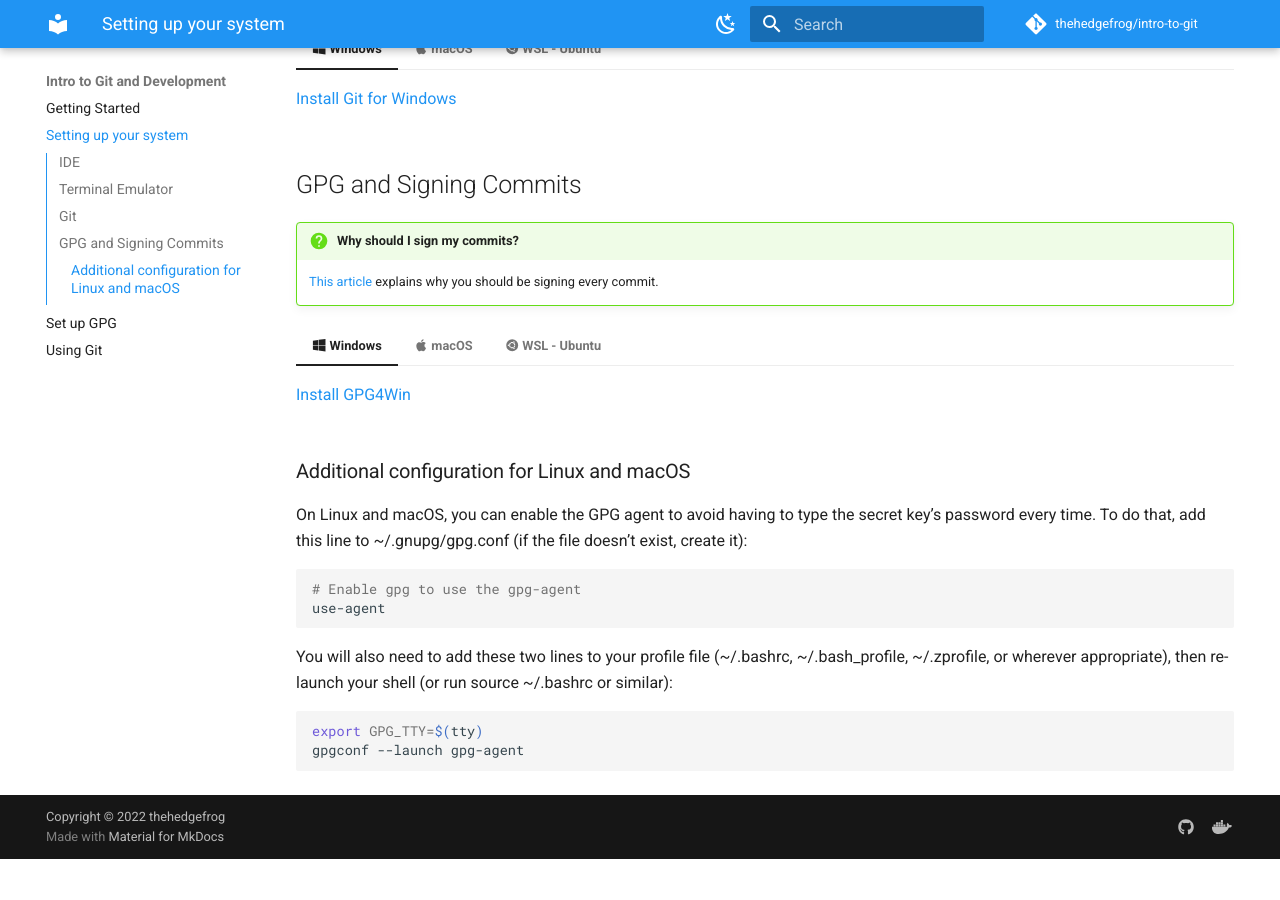
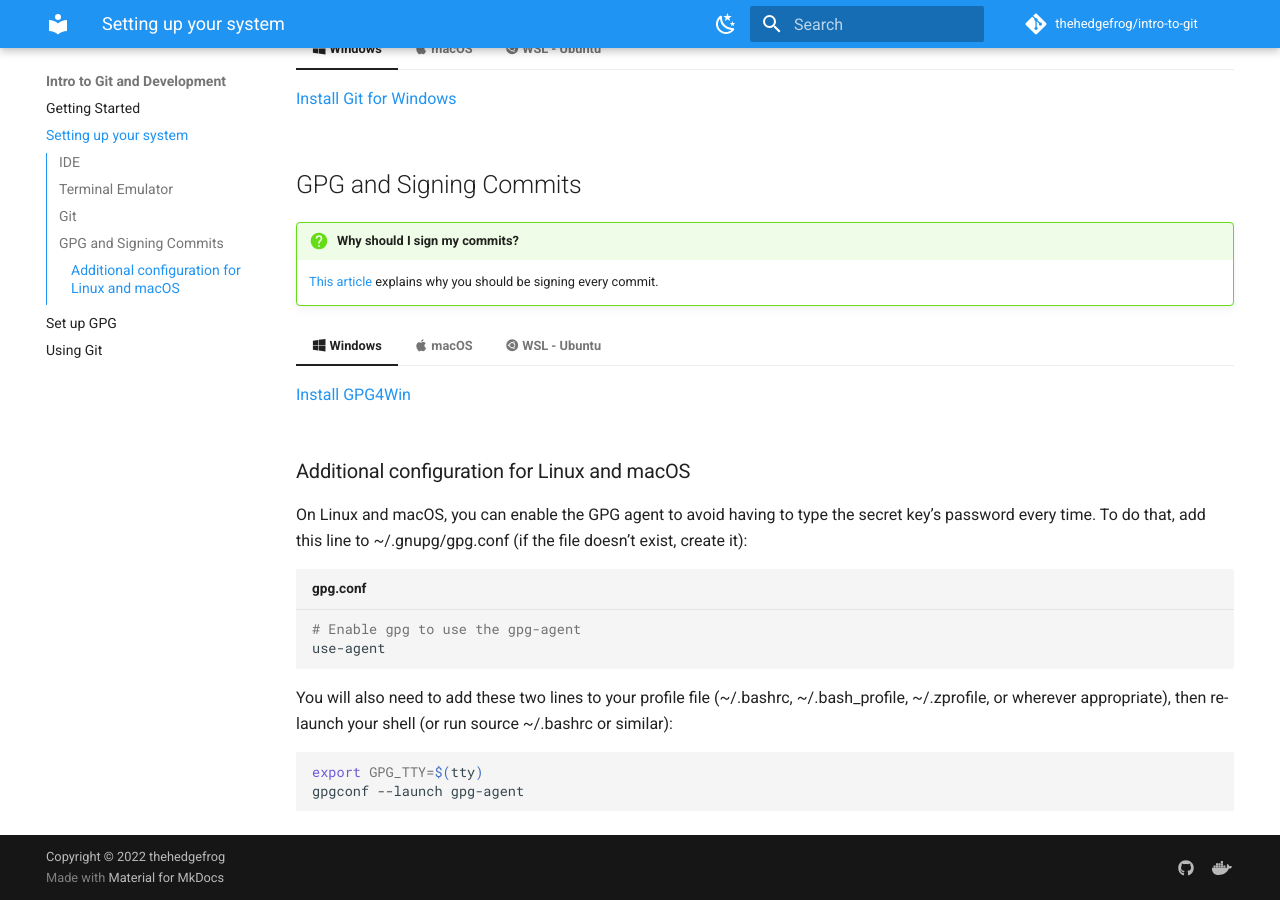
Before and after one commit to thehedgefrog/intro-to-git, an MkDocs documentation site: the page built from docs/system-setup.md, in a window 1280 px wide and 900 px high, scrolled down 1141 px. Built offline with MkDocs 1.6.1 and Material for MkDocs 9.7.7, drawn with Linux system fonts in a browser that asks for light colours; comment, search, counter and statistics services are not loaded; before the commit the page ends 2000 px from its top, so only the background shows below that.

Commit message:
code block titles

````diff
--- a/docs/system-setup.md
+++ b/docs/system-setup.md
@@ -38,12 +38,12 @@ Git needs to be installed on your system.  This can be done by command line, on
     [Install Git for Windows](https://git-scm.com/download/win)
 
 === ":material-apple: macOS"
-    ``` sh
+    ``` shell
     git --version
     ```
 
 === ":material-ubuntu: WSL - Ubuntu"
-    ``` sh
+    ``` shell
     sudo apt install git-all
     ```
 
@@ -55,11 +55,11 @@ Git needs to be installed on your system.  This can be done by command line, on
     [Install GPG4Win](https://gnupg.org/download/)
 
 === ":material-apple: macOS"
-    ``` sh
+    ``` shell
     brew install gpg
     ```
     On macOS, you might also want to install a graphical pinentry application with brew install pinentry-mac, then add this line to ~/.gnupg/gpg-agent.conf (if the file doesn’t exist, create it):
-    ```
+    ``` title="gpg-agent.conf"
     pinentry-program /usr/local/bin/pinentry-mac
     ```
 
@@ -70,13 +70,13 @@ Git needs to be installed on your system.  This can be done by command line, on
 
 ### Additional configuration for Linux and macOS
 On Linux and macOS, you can enable the GPG agent to avoid having to type the secret key’s password every time. To do that, add this line to ~/.gnupg/gpg.conf (if the file doesn’t exist, create it):
-``` sh
+``` shell title="gpg.conf"
 # Enable gpg to use the gpg-agent
 use-agent
 ```
 
 You will also need to add these two lines to your profile file (~/.bashrc, ~/.bash_profile, ~/.zprofile, or wherever appropriate), then re-launch your shell (or run source ~/.bashrc or similar):
-``` sh
+``` shell
 export GPG_TTY=$(tty)
 gpgconf --launch gpg-agent
 ```
````
